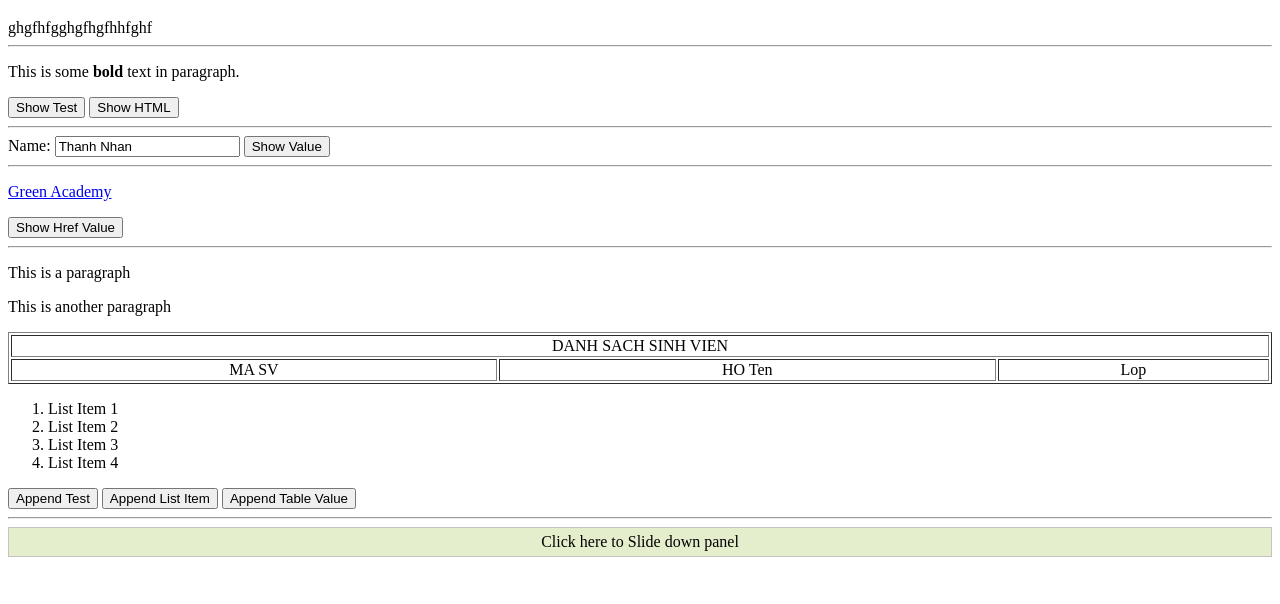
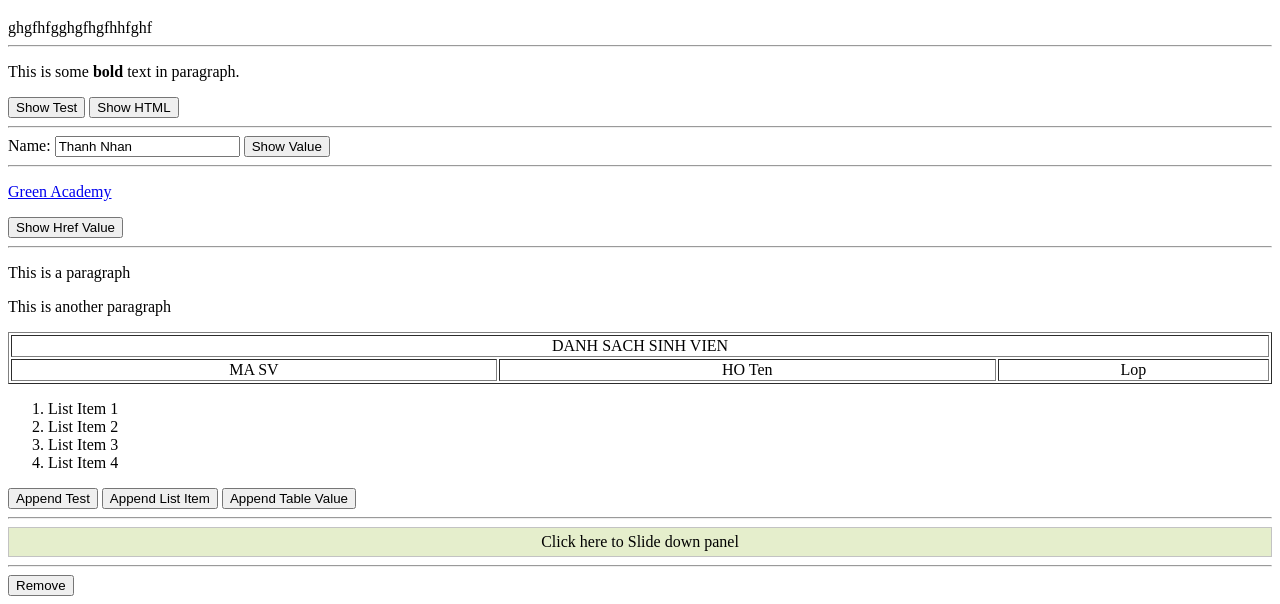
Before and after one commit to thanhnhan1997/demo, a plain HTML site: page WEB_Project/web1/index4.html in a window 1280 px wide. Shown: the part 210-814 px from the top of the page. Drawn offline with Linux system fonts and the light colour scheme.

Commit message:
Task#002 Add Remove Element Button

```diff
--- a/WEB_Project/web1/index4.html
+++ b/WEB_Project/web1/index4.html
@@ -24,7 +24,7 @@
 
 </style>
 </head>
-<body>
+<body id="reg">
     <input id="txtName"><br>
     <input id="txtAge"> <br>
     <button onclick="display()">Show</button>
@@ -90,6 +90,8 @@
         </table>
 
     </div>
+	<hr>
+	<button id="rmBtn">Remove</button>
 
 </body>
 <script>
@@ -219,6 +221,10 @@
                     $("#lgCol").hide();
                 }
             });
+
+			$("#rmBtn").click(function(){
+				$("#reg").remove();
+			});
         });
 
 </script>
```
